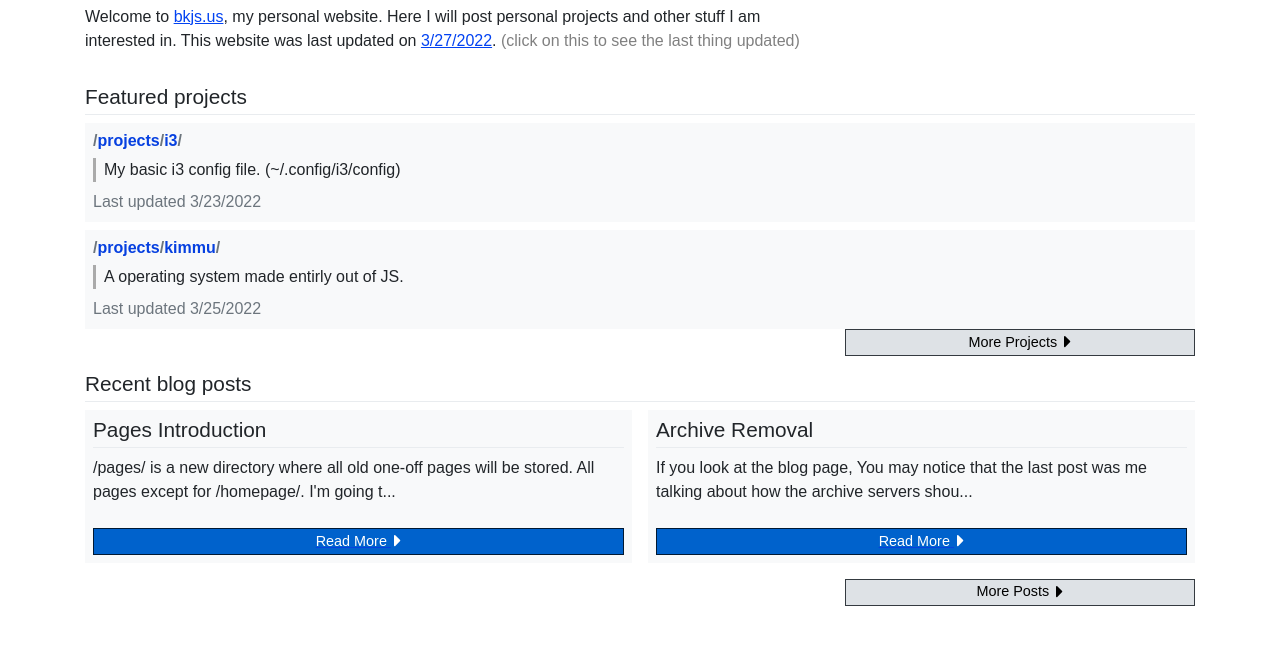
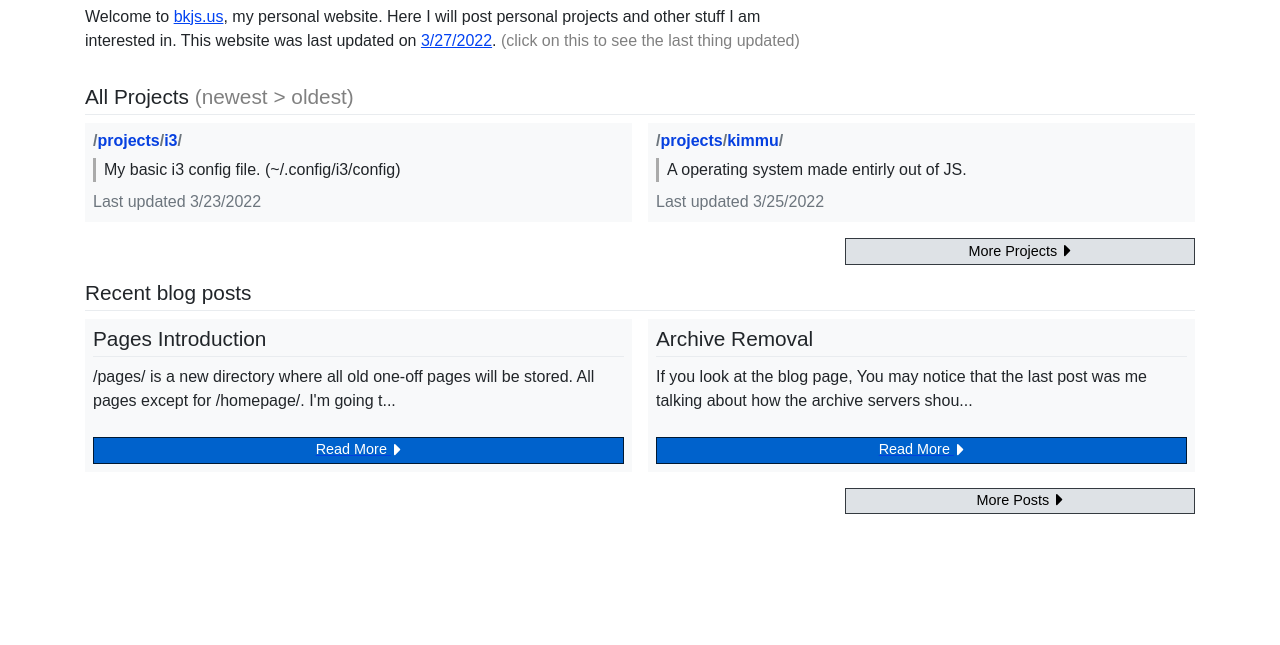
Before and after one commit to brodyking/bkjs-classic, a plain HTML site: page homepage/index.html in a window 1280 px wide. Shown: the part 51-696 px from the top of the page. Drawn offline with Linux system fonts and the light colour scheme.

Commit message:
spacing issue fixed!

```diff
--- a/homepage/index.html
+++ b/homepage/index.html
@@ -30,7 +30,9 @@
             </div>
             <div class="row" style="margin-top: 1rem;">
                 <div class="col-md-12">
-                    <h3>Featured projects</h3>
+                    <h3>All Projects <span style='color: grey;'>(newest > oldest)</span></h3>
+                    <div class="event-list feature-list">
+
 
                         <div class="event">
                             <h5><span class="text-muted">/</span><a href="../projects/">projects</a><span class="text-muted">/</span><a href="../projects/i3/">i3</a><span class="text-muted">/</span></h5>
@@ -48,7 +50,6 @@
                         </div>
 
 
-
                         <div class="event">
                             <h5><span class="text-muted">/</span><a href="../projects/">projects</a><span class="text-muted">/</span><a href="../projects/kimmu/">kimmu</a><span class="text-muted">/</span></h5>
                             <blockquote>
@@ -63,8 +64,6 @@
                                 <a class="tag">Last updated 3/25/2022</a>
                             </div>
                         </div>
-
-                </div>
             </div>
 
             <div class="row">
```
